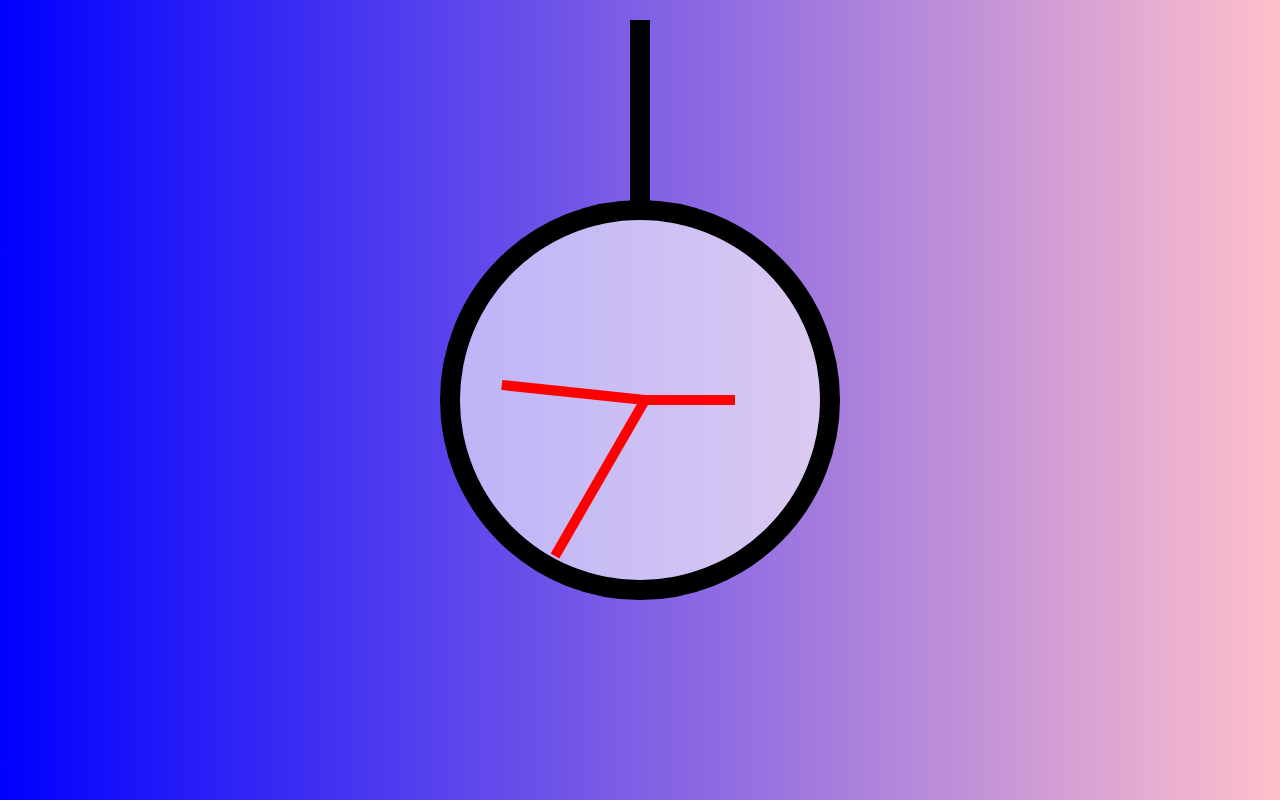
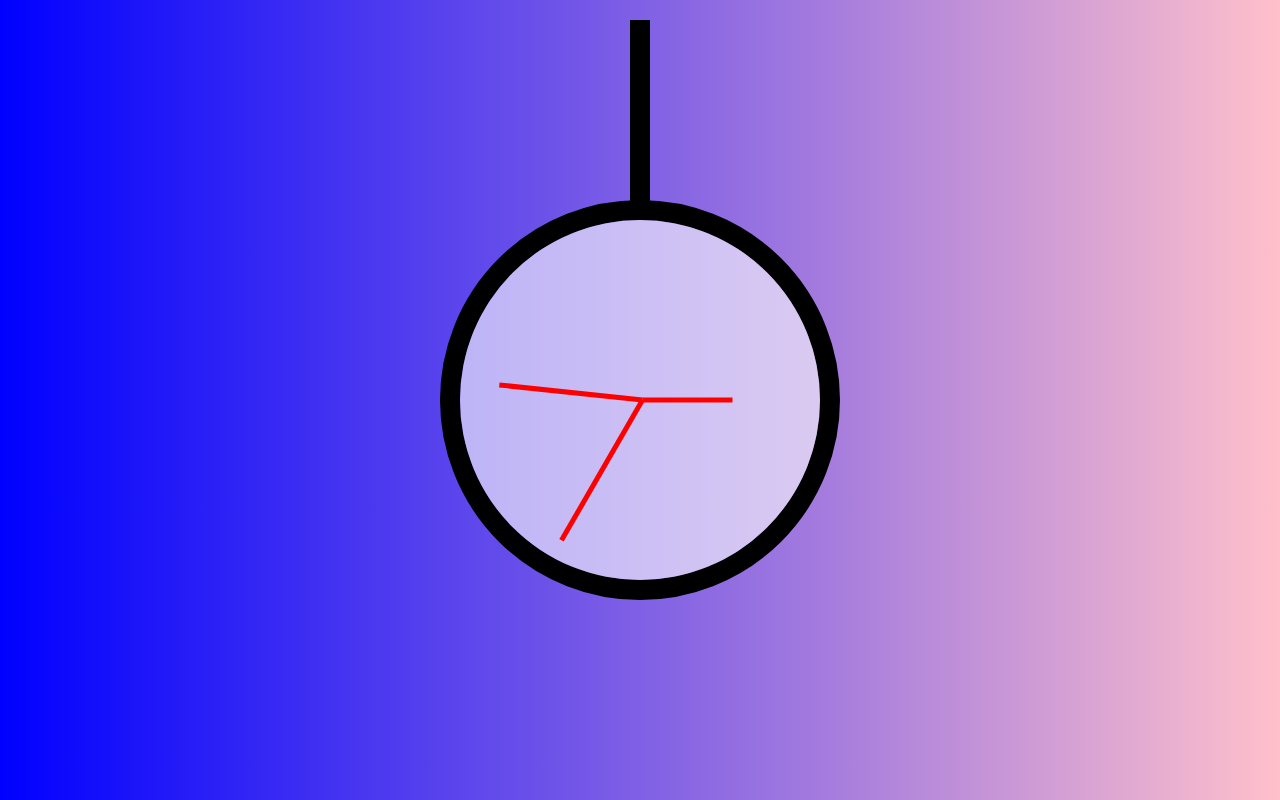
Before and after one commit to mreleftheros/css-clock, a plain HTML site: page index.html in a window 1280 px wide. Drawn offline with Linux system fonts and the light colour scheme.

Commit message:
Update handles height and animation transition

```diff
--- a/styles/style.scss
+++ b/styles/style.scss
@@ -33,9 +33,10 @@
       top: 50%;
       transform-origin: left center;
       transform: translateY(-50%);
-      width: 50%;
-      height: 1rem;
+      width: 45%;
+      height: .5rem;
       background: red;
+      transition: 0.05s cubic-bezier(0,3.52,1,-0.39);
     }
 
     &__minute {
@@ -45,7 +46,7 @@
       transform-origin: left center;
       transform: translateY(-50%);
       width: 40%;
-      height: 1rem;
+      height: .5rem;
       background: red;
     }
 
@@ -56,7 +57,7 @@
       transform-origin: left center;
       transform: translateY(-50%);
       width: 25%;
-      height: 1rem;
+      height: .5rem;
       background: red;
     }
   }
```
Also changed, not shown: styles/style.css, 1 other file.
